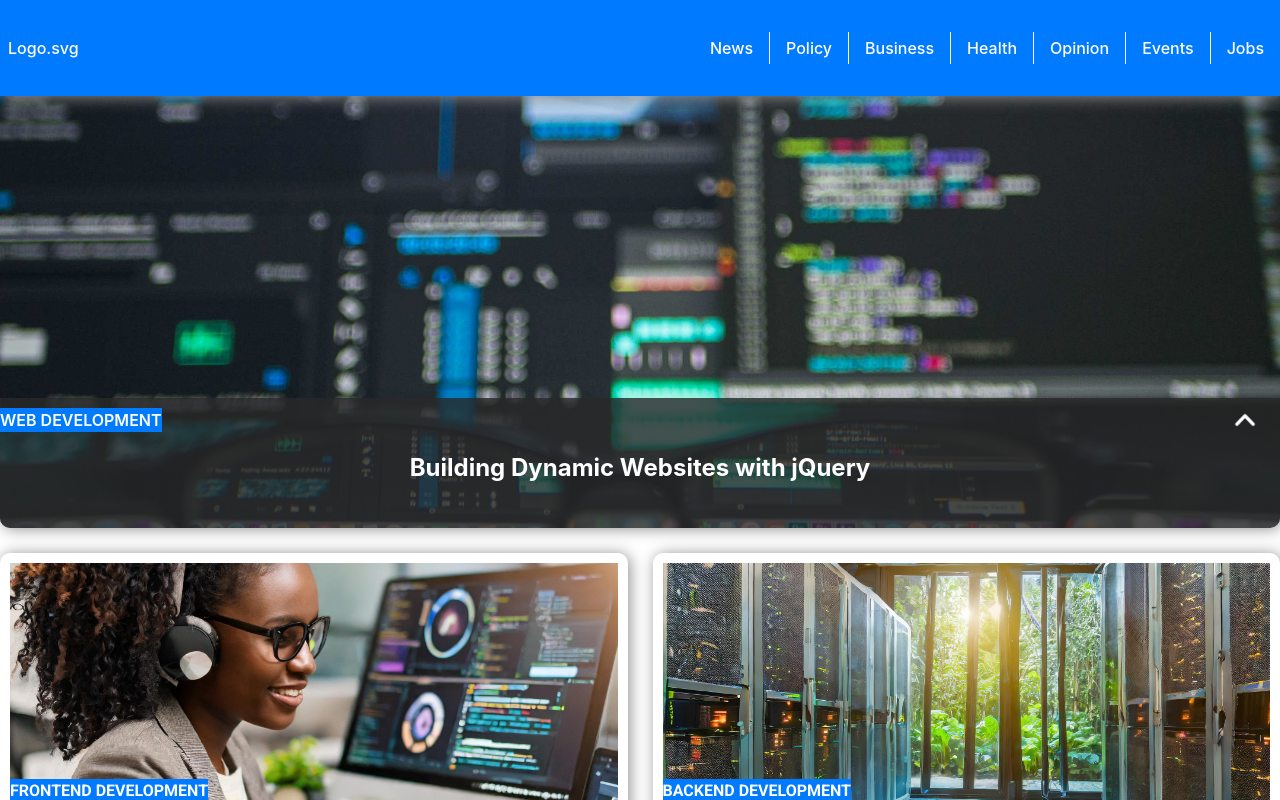
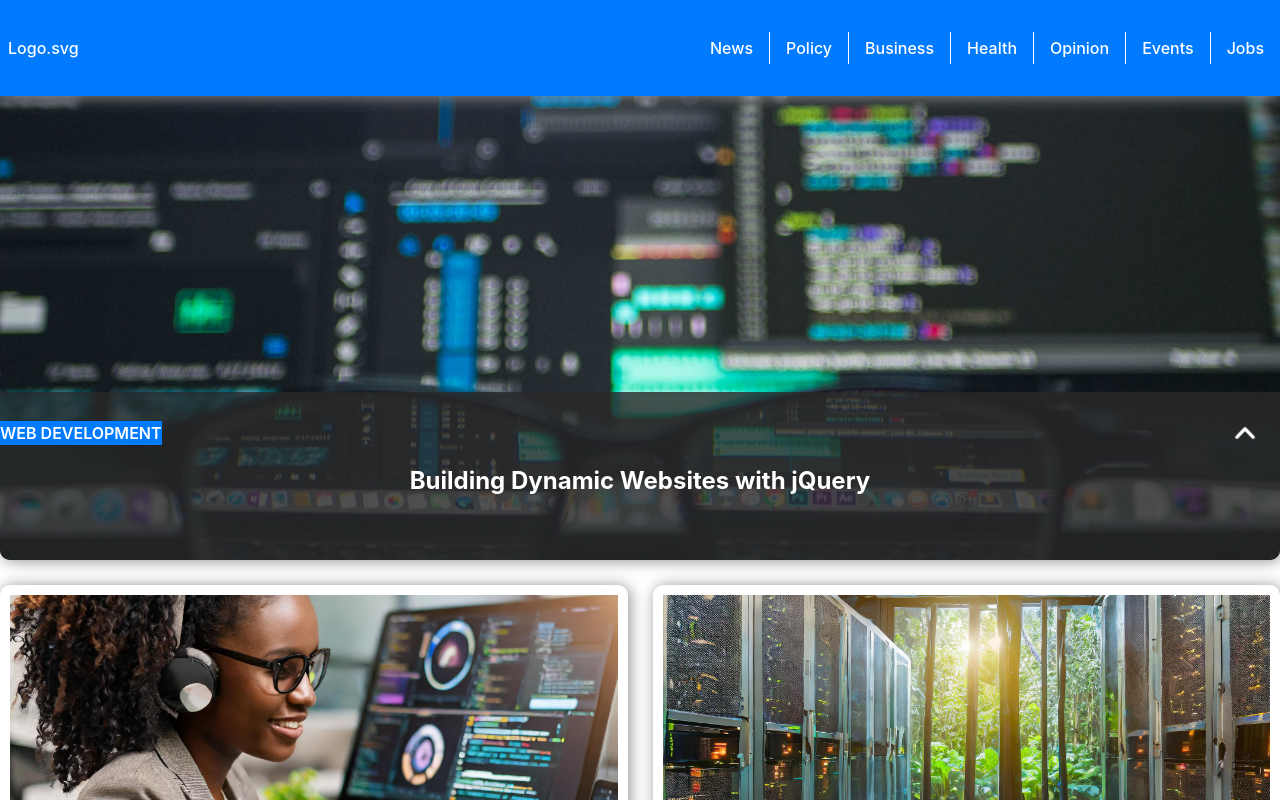
Before and after one commit to akbcit/News-App, a React (Vite) app: page / in a window 1280 px wide. Shown: the top 800 px of the page. Built offline with nearby package versions, Linux system fonts and the light colour scheme.

Commit message:
fixed nav bug

```diff
--- a/src/App.css
+++ b/src/App.css
@@ -13,7 +13,5 @@
 }
 
 @media (min-width: 960px) {
-  main{
-    margin-top: 6rem;
-  }
+
 }
--- a/src/styles/FeaturedArticle.css
+++ b/src/styles/FeaturedArticle.css
@@ -8,6 +8,7 @@
   border-radius: 0 0 10px 10px;
   overflow: hidden;
   height: 27rem;
+  max-width: 100vw;
   background-image: var(--articleBgImage);
   background-position: center center;
   background-size: cover;
@@ -92,3 +93,9 @@
   opacity: 1;
   transition: height 0.5s linear;
 }
+
+@media (min-width: 960px) {
+  .featured-article {
+    height: 35rem;
+  }
+}
```
Also changed, not shown: src/styles/ArticleCard.css (line endings or trailing spaces).
